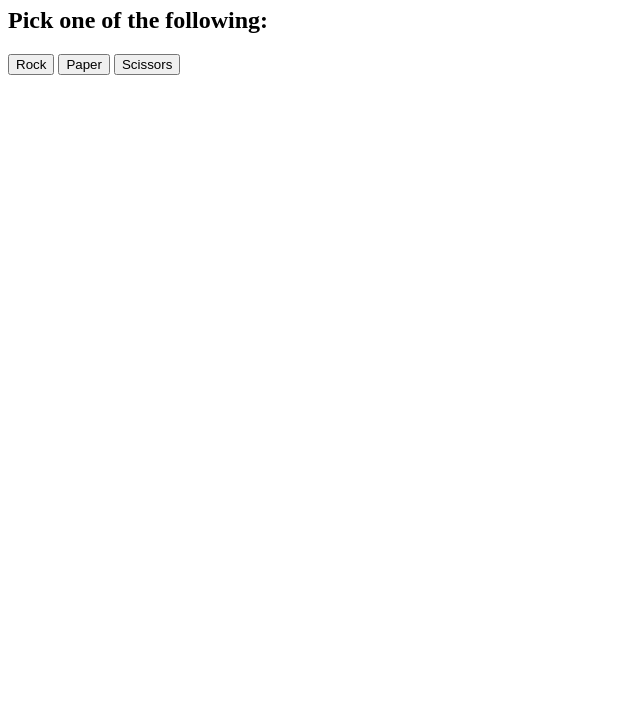
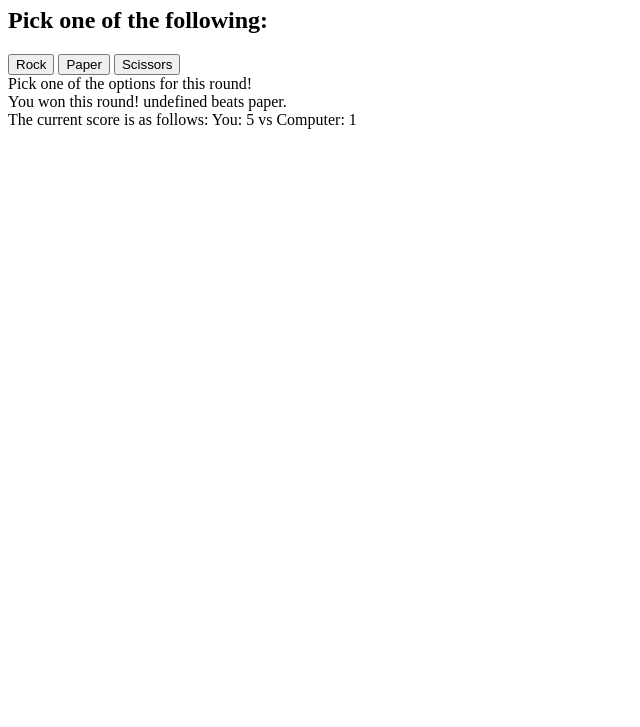
Before and after one commit to samuelwt/rock-paper-scissors, a plain HTML site: page index.html in a window 1280 px wide. Shown: the part 73-800 px from the top of the page, without its empty margins (0-640 px from the left). Drawn offline with Linux system fonts and the light colour scheme.

Commit message:
need to figure out keying in playerSelection per click

```diff
--- a/index.html
+++ b/index.html
@@ -14,6 +14,7 @@
         <button id="scissors">Scissors</button>
     </div>
     <div id="playerChoice"></div>
+    <div id="whoWon"></div>
     <div id="runningScore"></div>
     <script>
         // fcn getComputerChoice
@@ -79,12 +80,15 @@
                 let compNum = selectNum(computerChoice);
                 let diff = humanNum - compNum;
                 if (humanNum - compNum === 0) {
-                    console.log("You draw!")
+                    //console.log("You draw!")
+                    whoWon.textContent = "You draw!";
                 } else if ((diff < 0) && (diff != -2) || (diff === 2) ) {
-                    console.log(`You win! ${humanChoice} beats ${computerChoice}.`);
+                    //console.log(`You win! ${humanChoice} beats ${computerChoice}.`);
+                    whoWon.textContent = `You won this round! ${humanChoice} beats ${computerChoice}.`;
                     humanScore++;
                 } else {
-                    console.log(`You lose! ${computerChoice} beats ${humanChoice}`);
+                    //console.log(`You lose! ${computerChoice} beats ${humanChoice}`);
+                    whoWon.textContent = `You lost this round! ${computerChoice} beats ${humanChoice}.`;
                     computerScore++;
                 }
             };
@@ -94,6 +98,8 @@
             // https://www.javascripttutorial.net/javascript-dom/javascript-event-delegation/
             const rpsButtons = document.querySelector("#buttons");
             const playerChoice = document.querySelector("#playerChoice");
+            const runningScore = document.querySelector("#runningScore");
+            const whoWon = document.querySelector("#whoWon");
 
             let playerSelection;
 
@@ -118,14 +124,15 @@
             });
 
             // initialize
-            let humanSelection;
             let computerSelection;
-            // run 5 times
-            //for (let i = 0; i < 5; i++) {
-            //    humanSelection = getHumanChoice();
-            //    computerSelection = getComputerChoice();
-            //    playRound(humanSelection, computerSelection);
-            //}
+            // run until someone reaches 5 points
+            while ((humanScore < 5) && (computerScore < 5)) {
+                playerChoice.textContent = "Pick one of the options for this round!";
+                computerSelection = getComputerChoice();
+                playRound(playerSelection, computerSelection);
+                runningScore.textContent = `The current score is as follows:
+                You: ${humanScore} vs Computer: ${computerScore}`;
+            };
 
             console.log(`In this game, you won ${humanScore} times, while the computer won
             ${computerScore} time. You drew ${5-(humanScore+computerScore)} times.`);
```
